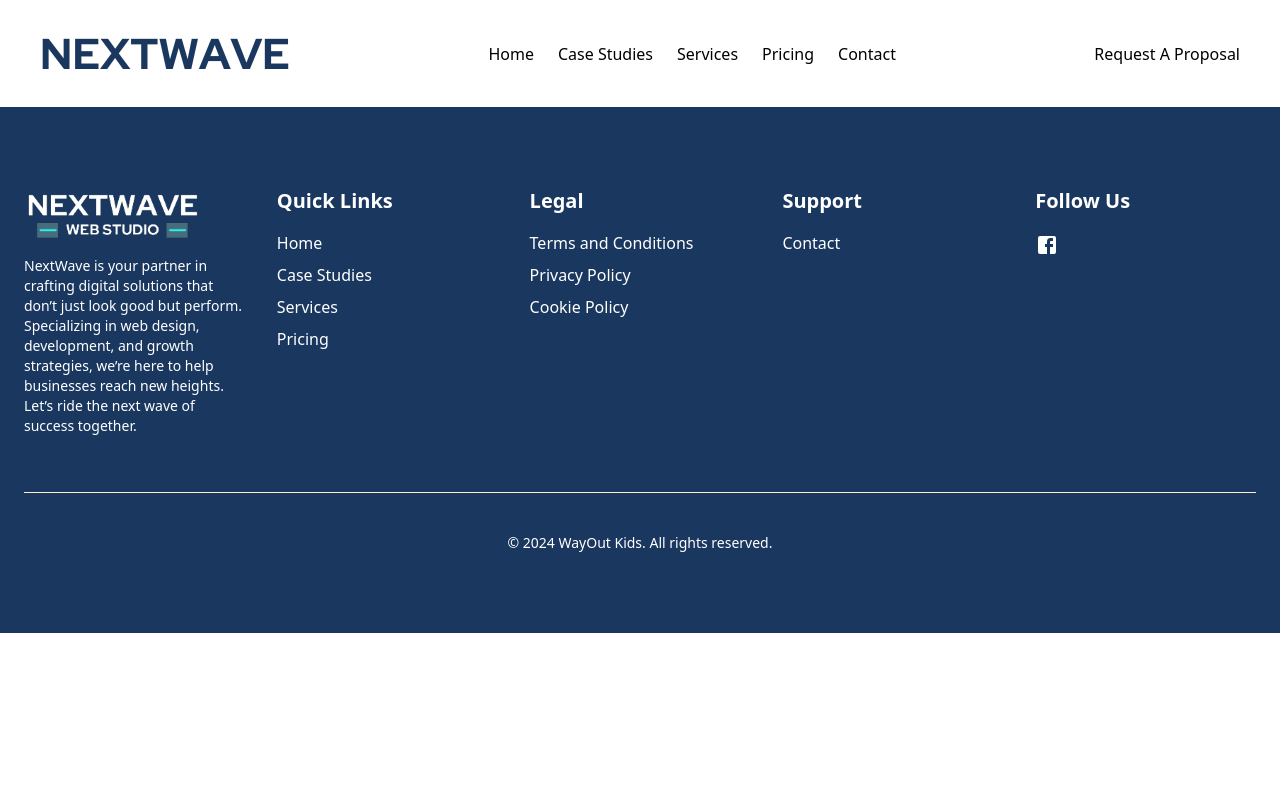
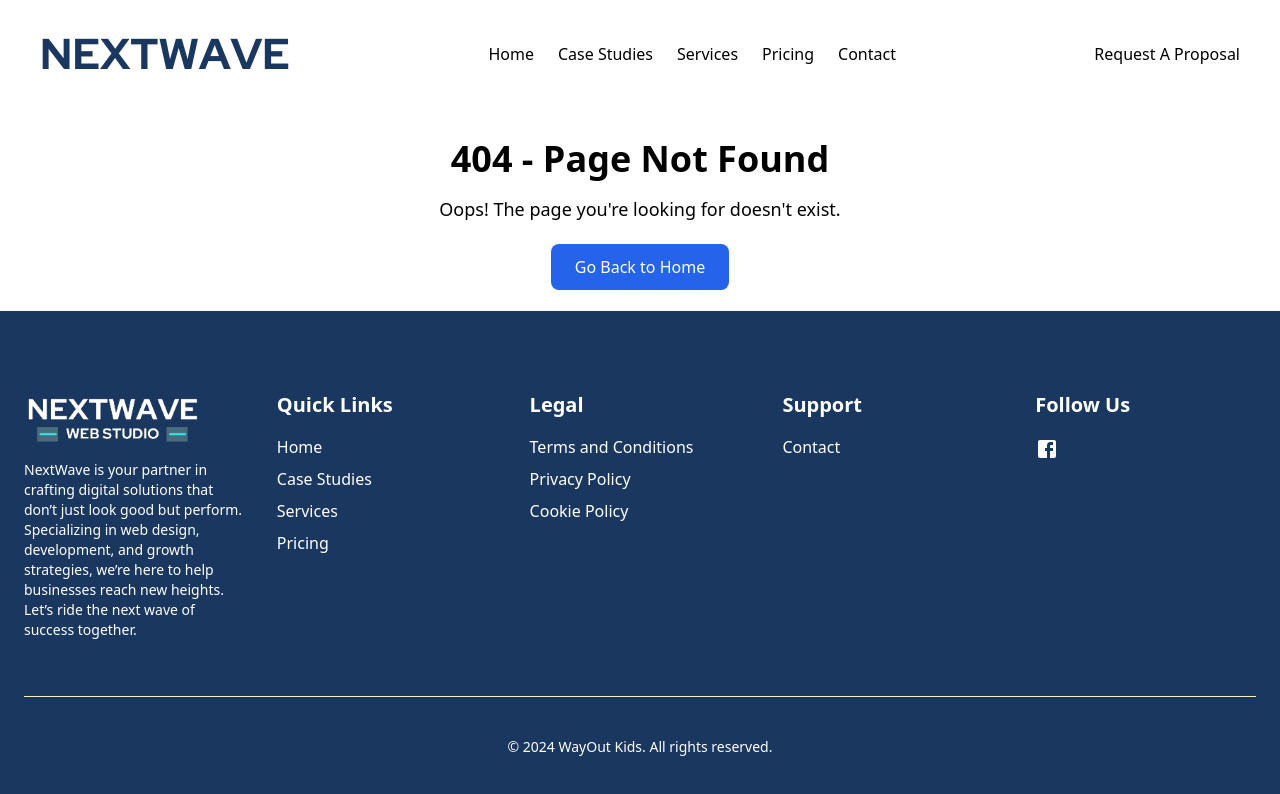
Before and after one commit to Parrasite9/nextwave, a React (Create React App) app: page /404 in a window 1280 px wide. Shown: the top 794 px of the page. Built offline with nearby package versions, Linux system fonts and the light colour scheme.

Commit message:
CaseStudyDetails page updated to render dynamic data without having to follow the channels" "

```diff
--- a/src/App.js
+++ b/src/App.js
@@ -4,6 +4,7 @@ import Home from './Pages/Home';
 import SharedLayout from './Globals/SharedLayout';
 import { CaseStudyDetails, CollectWebsiteURL, Contact } from './Components';
 import GoogleAnalytics from './Components/Google/GoogleAnalytics';
+import NotFound from './Pages/NotFound';
 
 
 function App() {
@@ -18,6 +19,8 @@ function App() {
           <Route path="/casestudy/:name" element={<CaseStudyDetails />} />
           <Route path="/free-google-report" element={<CollectWebsiteURL />} />
           <Route path="/contact" element={<Contact />} />
+          <Route path="/404" element={<NotFound />} />
+          <Route path="*" element={<NotFound />} />
         </Routes>
       </SharedLayout>
     </Router>
--- /dev/null
+++ b/src/Pages/NotFound.jsx
@@ -0,0 +1,18 @@
+import React from 'react';
+import { Link } from 'react-router-dom';
+
+const NotFound = () => {
+  return (
+    <div className="not-found-container text-center p-8">
+      <h1 className="text-4xl font-bold mb-4">404 - Page Not Found</h1>
+      <p className="mb-8 text-lg">
+        Oops! The page you're looking for doesn't exist.
+      </p>
+      <Link to="/" className="py-3 px-6 bg-blue-600 text-white rounded-lg">
+        Go Back to Home
+      </Link>
+    </div>
+  );
+};
+
+export default NotFound;
```
